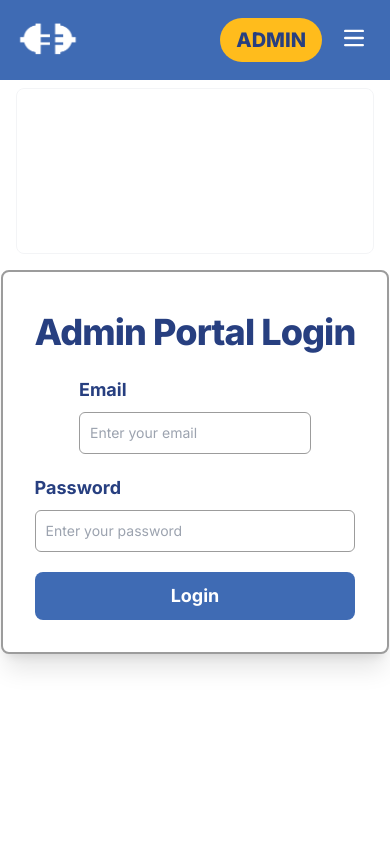
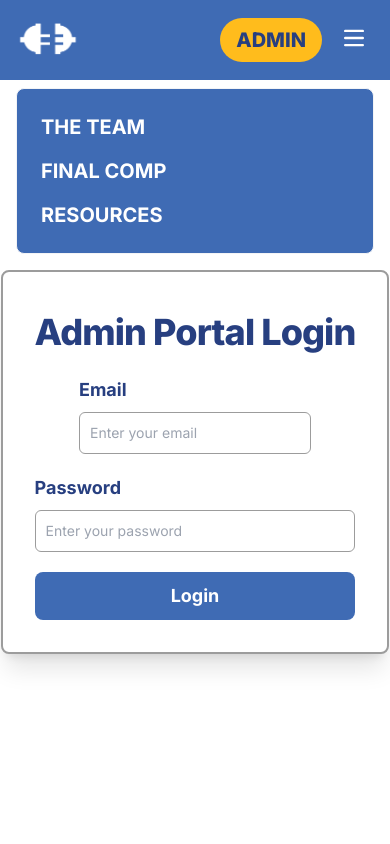
Before and after one commit to briannval/Ennovate-Portal-2024, a Next.js app: page /login in a window 390 px wide. Both pictures are taken after a click on the button 354 px from the left and 38 px from the top of the page. Shown: the top 844 px of the page. Built offline with nearby package versions, Linux system fonts and the light colour scheme; no server answers.

Commit message:
Fix navbar responsiveness

```diff
--- a/src/components/navbar.tsx
+++ b/src/components/navbar.tsx
@@ -59,7 +59,7 @@ const Navbar = () => {
         >
           <img src="/ennovate-w.png" className="h-16" alt="Logo" />
         </Link>
-        <div className="flex md:order-2 space-x-3 md:space-x-0 rtl:space-x-reverse">
+        <div className="flex lg:order-2 space-x-3 lg:space-x-0 rtl:space-x-reverse">
           <button
             onClick={handleAuthAction}
             className="text-ennovate-dark-blue text-xl font-extrabold bg-ennovate-yellow hover:bg-white rounded-3xl px-4 py-2 text-center"
@@ -69,7 +69,7 @@ const Navbar = () => {
           <button
             onClick={toggleMenu}
             type="button"
-            className="inline-flex items-center bg-transparent p-2 w-10 h-10 justify-center text-sm rounded-lg md:hidden"
+            className="inline-flex items-center bg-transparent p-2 w-10 h-10 justify-center text-sm rounded-lg lg:hidden"
             aria-controls="navbar-sticky"
             aria-expanded={isMenuOpen}
           >
@@ -91,12 +91,12 @@ const Navbar = () => {
           </button>
         </div>
         <div
-          className={`items-center justify-between w-full md:flex md:w-auto md:order-1 ${
+          className={`items-center justify-between w-full lg:flex lg:w-auto lg:order-1 ${
             isMenuOpen ? "block" : "hidden"
           }`}
           id="navbar-sticky"
         >
-          <ul className="flex flex-col p-4 md:p-0 mt-4 font-medium border border-gray-100 rounded-lg md:space-x-8 rtl:space-x-reverse md:flex-row md:mt-0 md:border-0">
+          <ul className="flex flex-col p-4 lg:p-0 mt-4 bg-ennovate-main font-medium border border-gray-100 rounded-lg lg:space-x-8 rtl:space-x-reverse lg:flex-row lg:mt-0 lg:border-0 lg:bg-transparent">
             {isAuthenticated && (
               <li key={navbarLinks.length}>
                 <Link
```
